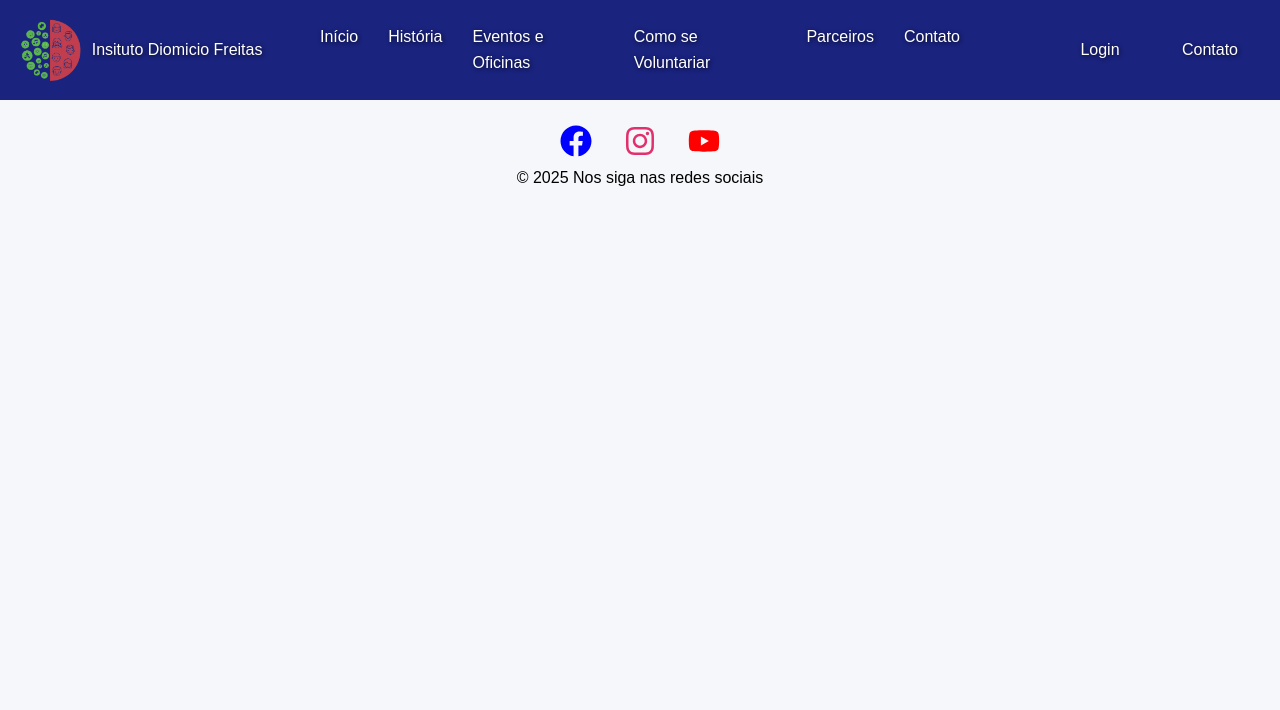
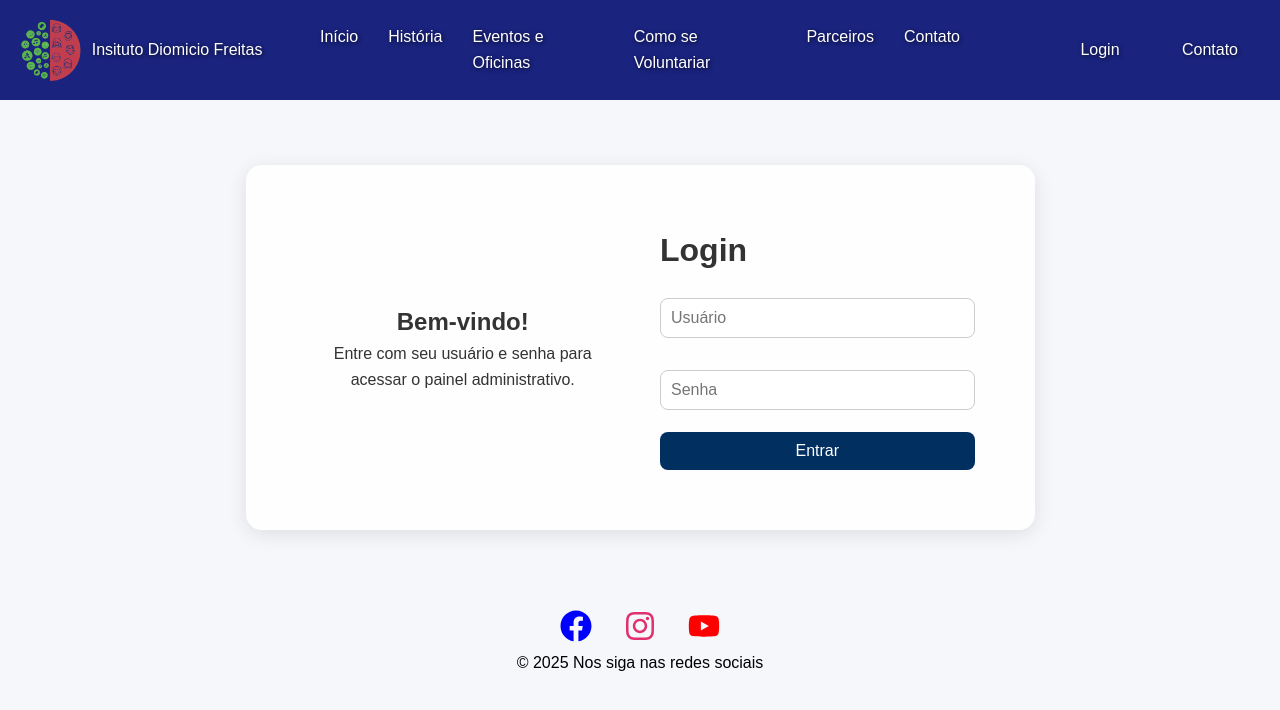
Before and after one commit to vzjunior/projeto_extensao, a React (Create React App) app: page /login in a window 1280 px wide. Shown: the top 710 px of the page. Built offline with nearby package versions, Linux system fonts and the light colour scheme.

Commit message:
Pagina login

```diff
--- a/package.json
+++ b/package.json
@@ -38,5 +38,8 @@
       "last 1 firefox version",
       "last 1 safari version"
     ]
+  },
+  "devDependencies": {
+    "vite": "^6.3.5"
   }
 }
--- a/src/App.js
+++ b/src/App.js
@@ -10,6 +10,7 @@ import Contatos from "./components/pages/Contatos";
 import "./styles.css";
 import Footer from "./components/Footer";
 import ScrollToTop from "./components/ScrollToTop";
+import Login from "./components/pages/Login";
 const App = () => {
   return (
     <Router>
@@ -22,6 +23,7 @@ const App = () => {
         <Route path="/como-se-voluntariar" element={<ComoSeVoluntariar />} />
         <Route path="/parceiros" element={<Parceiros />} />
         <Route path="/contatos" element={<Contatos />} />
+        <Route path="/login" element={<Login />} />
       </Routes>
       <Footer />
     </Router>
--- /dev/null
+++ b/src/components/pages/Login.js
@@ -0,0 +1,53 @@
+import React, { useState } from "react";
+import { useNavigate } from "react-router-dom";
+import styles from "./Login.module.css";
+
+const Login = () => {
+  const navigate = useNavigate();
+  const [usuario, setUsuario] = useState("");
+  const [senha, setSenha] = useState("");
+
+  const handleLogin = (e) => {
+    e.preventDefault();
+
+    if (usuario === "admin" && senha === "1234") {
+      navigate("/");
+    } else {
+      alert("Usuário ou senha incorretos");
+    }
+  };
+
+  return (
+    <div className={styles.backgroundCard}>
+      <div className={styles.loginContainer} id="login">
+        <div className={styles.infoLogin}>
+          <h2>Bem-vindo!</h2>
+          <p>
+            Entre com seu usuário e senha para acessar o painel administrativo.
+          </p>
+        </div>
+
+        <form className={styles.form} onSubmit={handleLogin}>
+          <h1>Login</h1>
+          <input
+            type="text"
+            placeholder="Usuário"
+            value={usuario}
+            onChange={(e) => setUsuario(e.target.value)}
+            required
+          />
+          <input
+            type="password"
+            placeholder="Senha"
+            value={senha}
+            onChange={(e) => setSenha(e.target.value)}
+            required
+          />
+          <button type="submit">Entrar</button>
+        </form>
+      </div>
+    </div>
+  );
+};
+
+export default Login;
--- /dev/null
+++ b/src/components/pages/Login.module.css
@@ -0,0 +1,63 @@
+.loginContainer {
+  max-width: 800px;
+  margin: 0 auto;
+  padding: 20px;
+
+  display: flex;
+  justify-content: space-between;
+  align-items: center;
+  gap: 40px;
+}
+
+.infoLogin {
+  flex: 1;
+  text-align: left;
+  max-width: 400px;
+  margin: 0;
+}
+
+.form {
+  flex: 1;
+  display: flex;
+  flex-direction: column;
+  gap: 12px;
+  max-width: 400px;
+  margin: 0;
+}
+
+.form input,
+.form textarea,
+.form button {
+  width: 100%;
+  box-sizing: border-box;
+  padding: 10px;
+  font-size: 1rem;
+  border: 1px solid #ccc;
+  border-radius: 8px;
+}
+
+.form button {
+  background-color: #002f60;
+  color: white;
+  border: none;
+  cursor: pointer;
+  transition: background-color 0.3s ease;
+}
+
+.form button:hover {
+  background-color: #001f40;
+}
+
+
+.infoLogin h2 {
+  text-align: center;
+}
+
+.backgroundCard {
+  background-color: rgba(255, 255, 255, 0.9); /* Branco com transparência */
+  border-radius: 16px; /* Cantos arredondados */
+  box-shadow: 0 4px 20px rgba(0, 0, 0, 0.1); /* Sombra */
+  padding: 40px;
+  margin: 60px auto; /* Espaçamento acima e centralização */
+  width: fit-content;
+}
```
Also changed, not shown: src/components/Section.module.css (line endings or trailing spaces), 1 other file (tests, documents, lock files or other folders).
